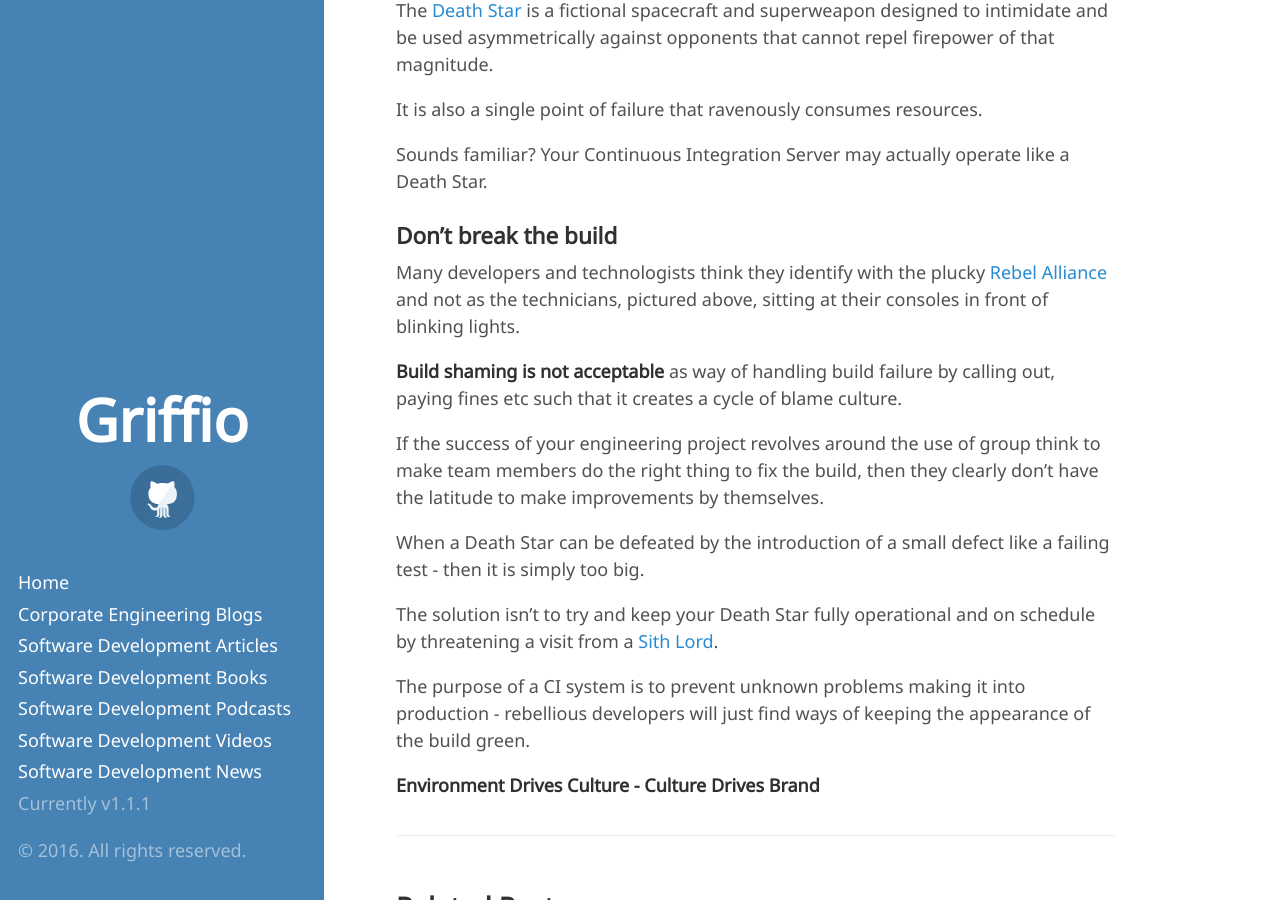
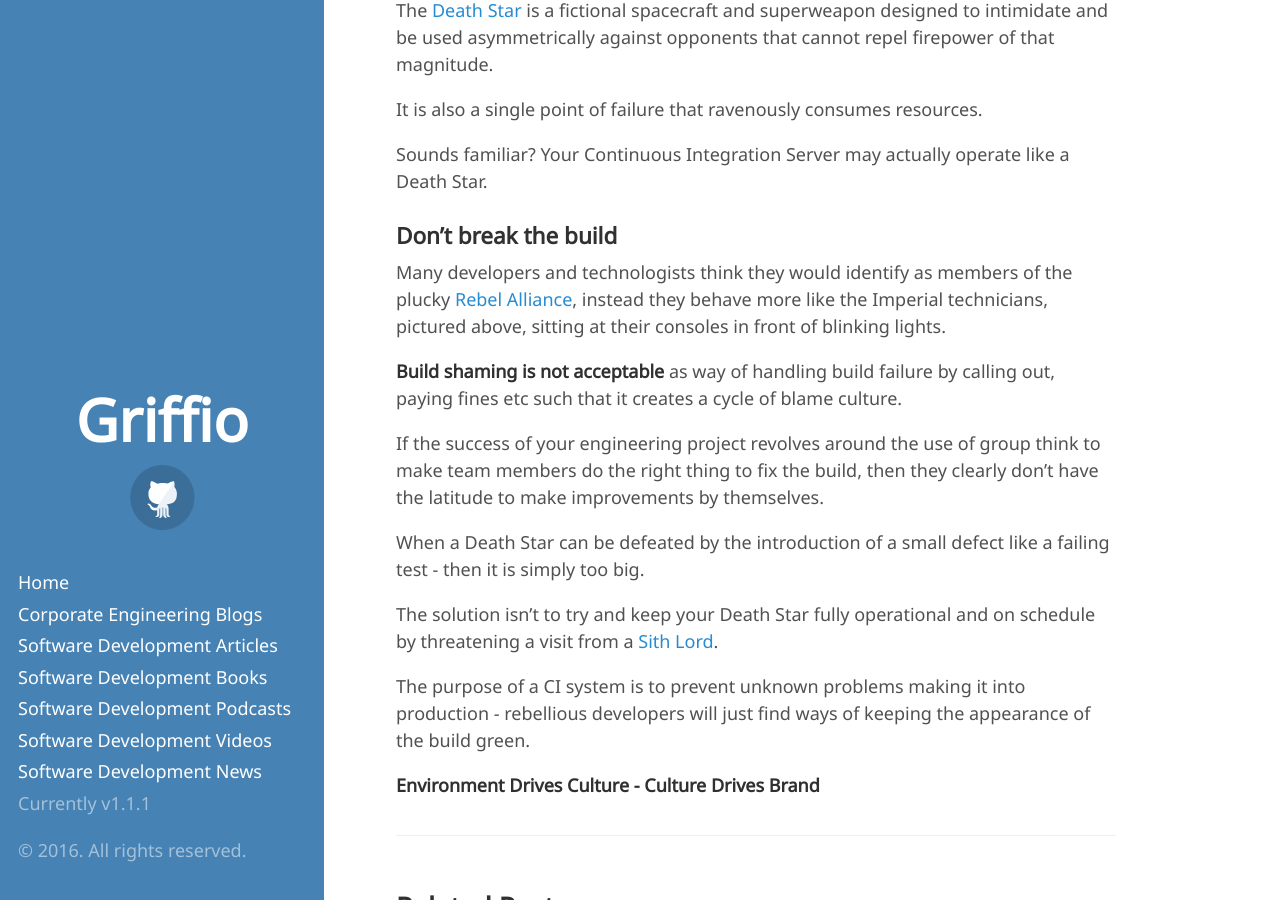
Before and after one commit to griffio/griffio.github.io, a Jekyll site: the page built from _posts/2016-11-01-Death-Star-CI.md, in a window 1280 px wide and 900 px high, scrolled down 553 px. Built offline with Jekyll 4.4.1, drawn with Linux system fonts in a browser that asks for light colours; some web fonts are replaced.

Commit message:
Update 2016-11-01-Death-Star-CI.md

```diff
--- a/_posts/2016-11-01-Death-Star-CI.md
+++ b/_posts/2016-11-01-Death-Star-CI.md
@@ -19,7 +19,7 @@ Sounds familiar? Your Continuous Integration Server may actually operate like a
 
 ### Don't break the build
 
-Many developers and technologists think they identify with the plucky [Rebel Alliance](https://en.wikipedia.org/wiki/Rebel_Alliance) and not as the technicians, pictured above, sitting at their consoles in front of blinking lights.
+Many developers and technologists think they would identify as members of the plucky [Rebel Alliance](https://en.wikipedia.org/wiki/Rebel_Alliance), instead they behave more like the Imperial technicians, pictured above, sitting at their consoles in front of blinking lights.
 
 **Build shaming is not acceptable** as way of handling build failure by calling out, paying fines etc such that it creates a cycle of blame culture.
 
```
